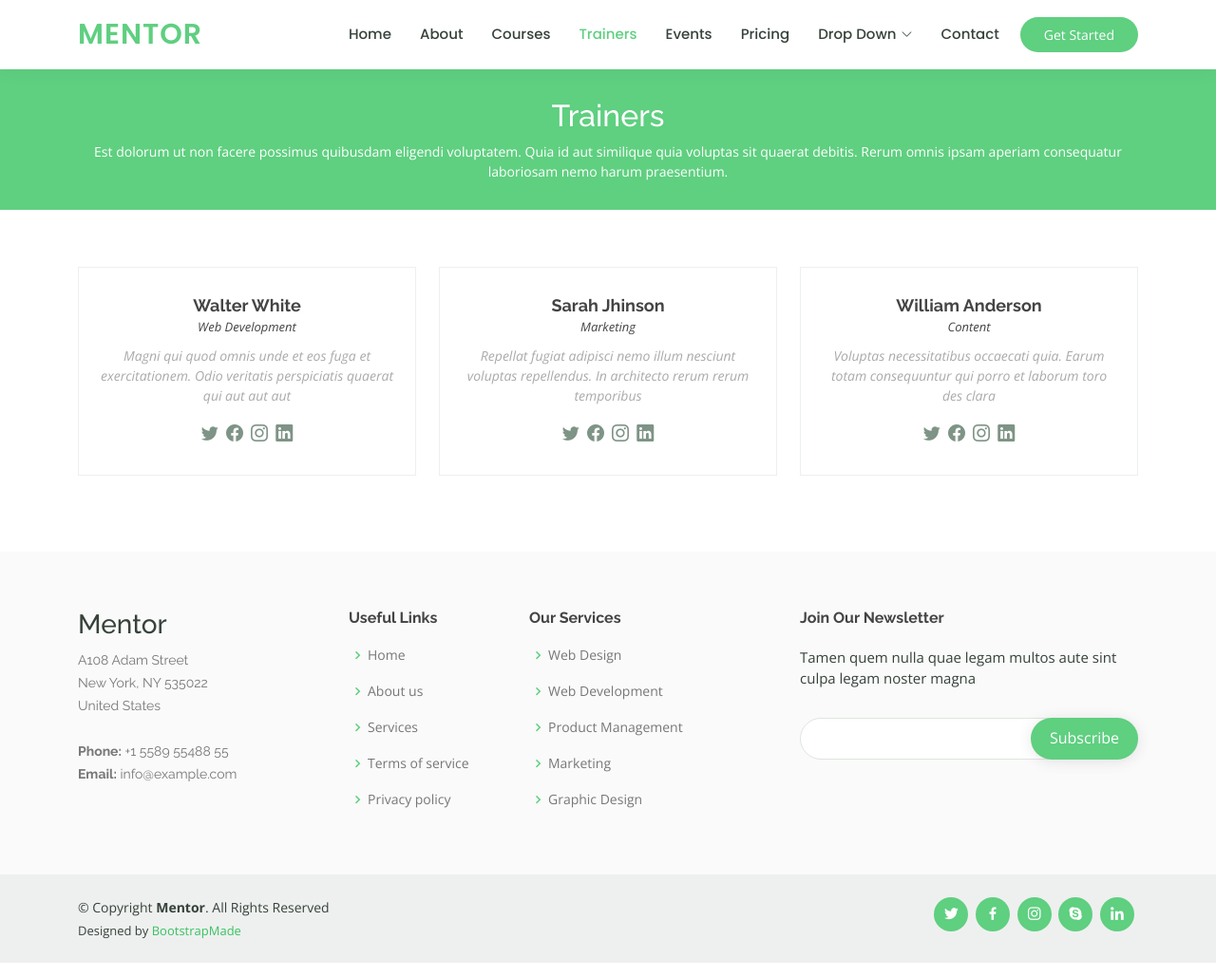
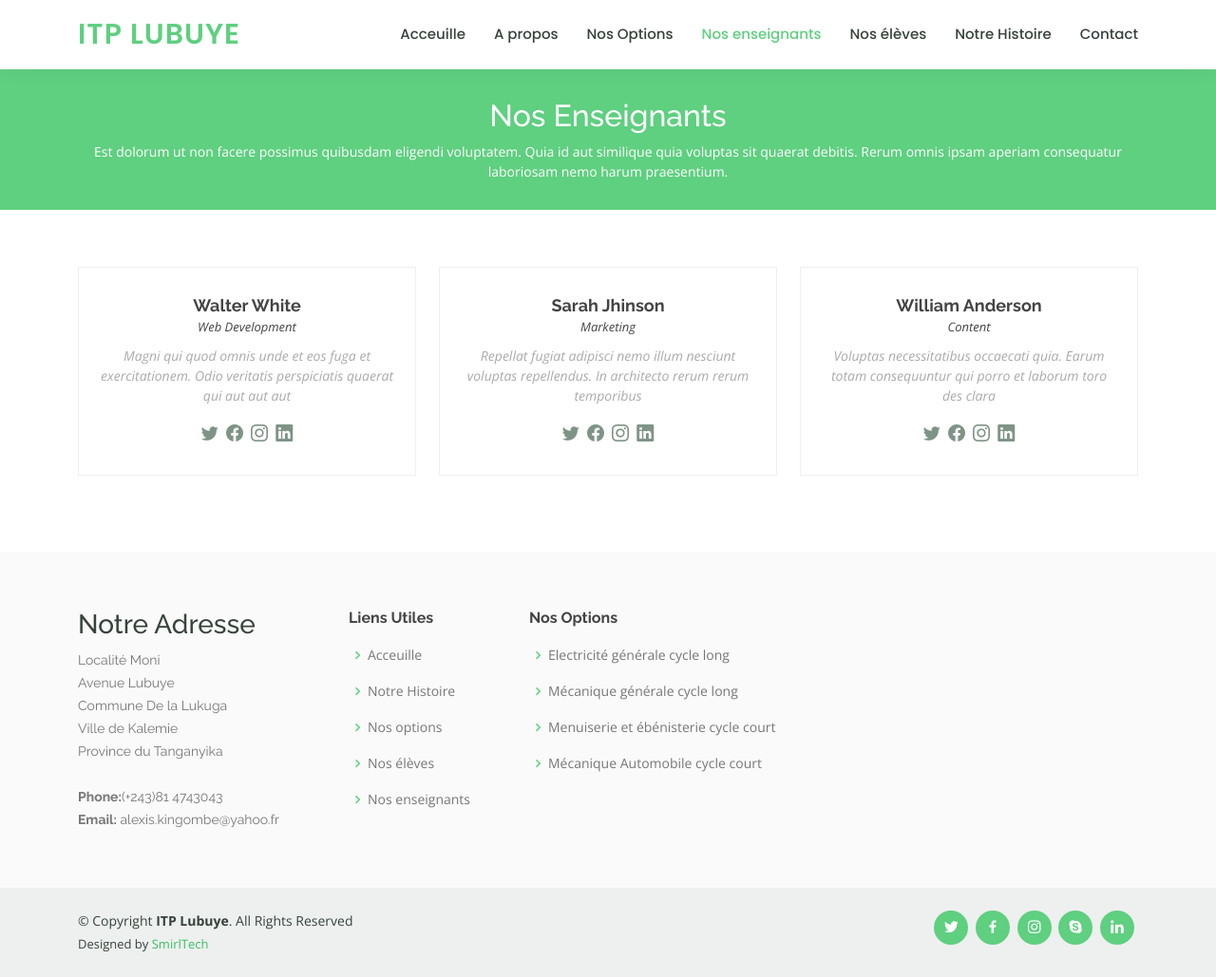
Before and after one commit to smirltech/itpl-template, a plain HTML site: page trainers.html in a window 1280 px wide. Shown: the whole page at 95% size. Drawn offline with nearby package versions, Linux system fonts and the light colour scheme.

Commit message:
Menu et footer

```diff
--- a/trainers.html
+++ b/trainers.html
@@ -1,11 +1,11 @@
 <!DOCTYPE html>
-<html lang="en">
+<html lang="fr">
 
 <head>
   <meta charset="utf-8">
   <meta content="width=device-width, initial-scale=1.0" name="viewport">
 
-  <title>Trainers - Mentor Bootstrap Template</title>
+  <title>Trainers - ITP-Lubuye</title>
   <meta content="" name="description">
   <meta content="" name="keywords">
 
@@ -42,20 +42,20 @@
   <header id="header" class="fixed-top">
     <div class="container d-flex align-items-center">
 
-      <h1 class="logo me-auto"><a href="index.html">Mentor</a></h1>
+      <h1 class="logo me-auto"><a href="index.html">ITP LUBUYE</a></h1>
       <!-- Uncomment below if you prefer to use an image logo -->
       <!-- <a href="index.html" class="logo me-auto"><img src="assets/img/logo.png" alt="" class="img-fluid"></a>-->
 
       <nav id="navbar" class="navbar order-last order-lg-0">
         <ul>
-          <li><a href="index.html">Home</a></li>
-          <li><a href="about.html">About</a></li>
-          <li><a href="courses.html">Courses</a></li>
-          <li><a class="active" href="trainers.html">Trainers</a></li>
-          <li><a href="events.html">Events</a></li>
-          <li><a href="pricing.html">Pricing</a></li>
+          <li><a href="index.html">Acceuille</a></li>
+          <li><a href="about.html">A propos</a></li>
+          <li><a href="courses.html">Nos Options</a></li>
+          <li><a class="active" href="trainers.html">Nos enseignants</a></li>
+          <li><a href="events.html">Nos élèves</a></li>
+          <li><a href="pricing.html">Notre Histoire</a></li>
 
-          <li class="dropdown"><a href="#"><span>Drop Down</span> <i class="bi bi-chevron-down"></i></a>
+          <!--li class="dropdown"><a href="#"><span>Drop Down</span> <i class="bi bi-chevron-down"></i></a>
             <ul>
               <li><a href="#">Drop Down 1</a></li>
               <li class="dropdown"><a href="#"><span>Deep Drop Down</span> <i class="bi bi-chevron-right"></i></a>
@@ -71,13 +71,13 @@
               <li><a href="#">Drop Down 3</a></li>
               <li><a href="#">Drop Down 4</a></li>
             </ul>
-          </li>
+          </li>-->
           <li><a href="contact.html">Contact</a></li>
         </ul>
         <i class="bi bi-list mobile-nav-toggle"></i>
       </nav><!-- .navbar -->
 
-      <a href="courses.html" class="get-started-btn">Get Started</a>
+      <!--<a href="courses.html" class="get-started-btn">Get Started</a>-->
 
     </div>
   </header><!-- End Header -->
@@ -87,7 +87,7 @@
     <!-- ======= Breadcrumbs ======= -->
     <div class="breadcrumbs">
       <div class="container">
-        <h2>Trainers</h2>
+        <h2>Nos Enseignants</h2>
         <p>Est dolorum ut non facere possimus quibusdam eligendi voluptatem. Quia id aut similique quia voluptas sit quaerat debitis. Rerum omnis ipsam aperiam consequatur laboriosam nemo harum praesentium. </p>
       </div>
     </div><!-- End Breadcrumbs -->
@@ -169,45 +169,47 @@
         <div class="row">
 
           <div class="col-lg-3 col-md-6 footer-contact">
-            <h3>Mentor</h3>
+            <h3>Notre Adresse</h3>
             <p>
-              A108 Adam Street <br>
-              New York, NY 535022<br>
-              United States <br><br>
-              <strong>Phone:</strong> +1 5589 55488 55<br>
-              <strong>Email:</strong> info@example.com<br>
+              Localité Moni<br>
+              Avenue Lubuye<br>
+              Commune De la Lukuga<br>
+              Ville de Kalemie<br>
+              Province du Tanganyika<br><br>
+              <strong>Phone:</strong>(+243)81 4743043<br>
+              <strong>Email:</strong> alexis.kingombe@yahoo.fr<br>
             </p>
           </div>
 
           <div class="col-lg-2 col-md-6 footer-links">
-            <h4>Useful Links</h4>
+            <h4>Liens Utiles</h4>
             <ul>
-              <li><i class="bx bx-chevron-right"></i> <a href="#">Home</a></li>
-              <li><i class="bx bx-chevron-right"></i> <a href="#">About us</a></li>
-              <li><i class="bx bx-chevron-right"></i> <a href="#">Services</a></li>
-              <li><i class="bx bx-chevron-right"></i> <a href="#">Terms of service</a></li>
-              <li><i class="bx bx-chevron-right"></i> <a href="#">Privacy policy</a></li>
+              <li><i class="bx bx-chevron-right"></i> <a href="index.html">Acceuille</a></li>
+              <li><i class="bx bx-chevron-right"></i> <a href="pricing.html">Notre Histoire</a></li>
+              <li><i class="bx bx-chevron-right"></i> <a href="courses.html">Nos options</a></li>
+              <li><i class="bx bx-chevron-right"></i> <a href="events.html">Nos élèves</a></li-->
+              <li><i class="bx bx-chevron-right"></i> <a href="trainers.html">Nos enseignants</a></li>
             </ul>
           </div>
 
           <div class="col-lg-3 col-md-6 footer-links">
-            <h4>Our Services</h4>
+            <h4>Nos Options</h4>
             <ul>
-              <li><i class="bx bx-chevron-right"></i> <a href="#">Web Design</a></li>
-              <li><i class="bx bx-chevron-right"></i> <a href="#">Web Development</a></li>
-              <li><i class="bx bx-chevron-right"></i> <a href="#">Product Management</a></li>
-              <li><i class="bx bx-chevron-right"></i> <a href="#">Marketing</a></li>
-              <li><i class="bx bx-chevron-right"></i> <a href="#">Graphic Design</a></li>
+              <li><i class="bx bx-chevron-right"></i> <a href="courses.html">Electricité générale cycle long</a></li>
+              <li><i class="bx bx-chevron-right"></i> <a href="courses.html">Mécanique générale cycle long</a></li>
+              <li><i class="bx bx-chevron-right"></i> <a href="courses.html">Menuiserie et ébénisterie cycle court</a></li>
+              <li><i class="bx bx-chevron-right"></i> <a href="courses.html">Mécanique Automobile cycle court</a></li>
+              <!--li><i class="bx bx-chevron-right"></i> <a href="#">Graphic Design</a></li-->
             </ul>
           </div>
 
-          <div class="col-lg-4 col-md-6 footer-newsletter">
+           <!--div class="col-lg-4 col-md-6 footer-newsletter">
             <h4>Join Our Newsletter</h4>
             <p>Tamen quem nulla quae legam multos aute sint culpa legam noster magna</p>
             <form action="" method="post">
               <input type="email" name="email"><input type="submit" value="Subscribe">
             </form>
-          </div>
+          </div-->
 
         </div>
       </div>
@@ -217,14 +219,14 @@
 
       <div class="me-md-auto text-center text-md-start">
         <div class="copyright">
-          &copy; Copyright <strong><span>Mentor</span></strong>. All Rights Reserved
+          &copy; Copyright <strong><span>ITP Lubuye</span></strong>. All Rights Reserved
         </div>
         <div class="credits">
           <!-- All the links in the footer should remain intact. -->
           <!-- You can delete the links only if you purchased the pro version. -->
           <!-- Licensing information: https://bootstrapmade.com/license/ -->
           <!-- Purchase the pro version with working PHP/AJAX contact form: https://bootstrapmade.com/mentor-free-education-bootstrap-theme/ -->
-          Designed by <a href="https://bootstrapmade.com/">BootstrapMade</a>
+          Designed by <a href="https://smirltech.com">SmirlTech</a>
         </div>
       </div>
       <div class="social-links text-center text-md-right pt-3 pt-md-0">
```
Also changed, not shown: about.html (+1 -1 lines), contact.html (+36 -34 lines), courses.html (+28 -26 lines), events.html (+37 -34 lines), index.html (+19 -19 lines), pricing.html (+37 -34 lines).
